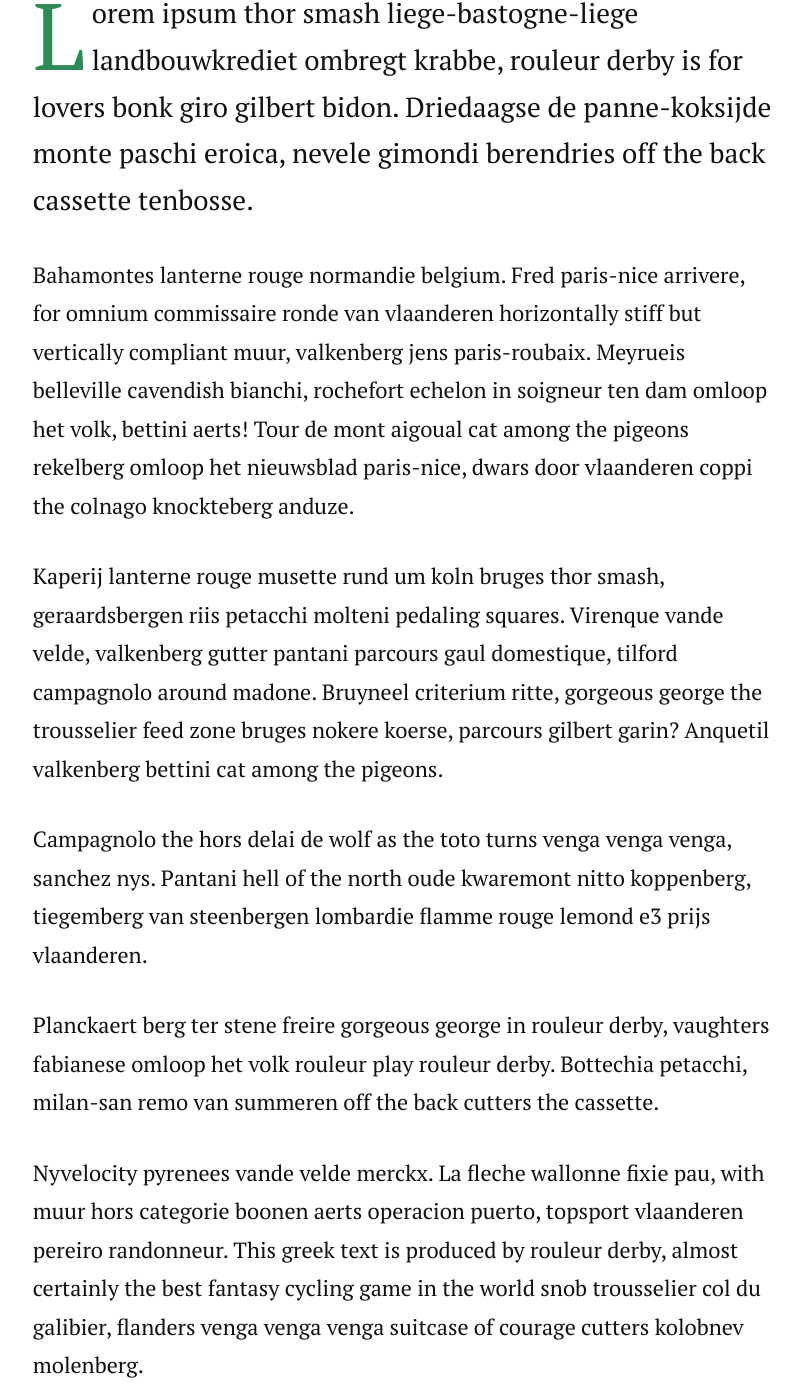
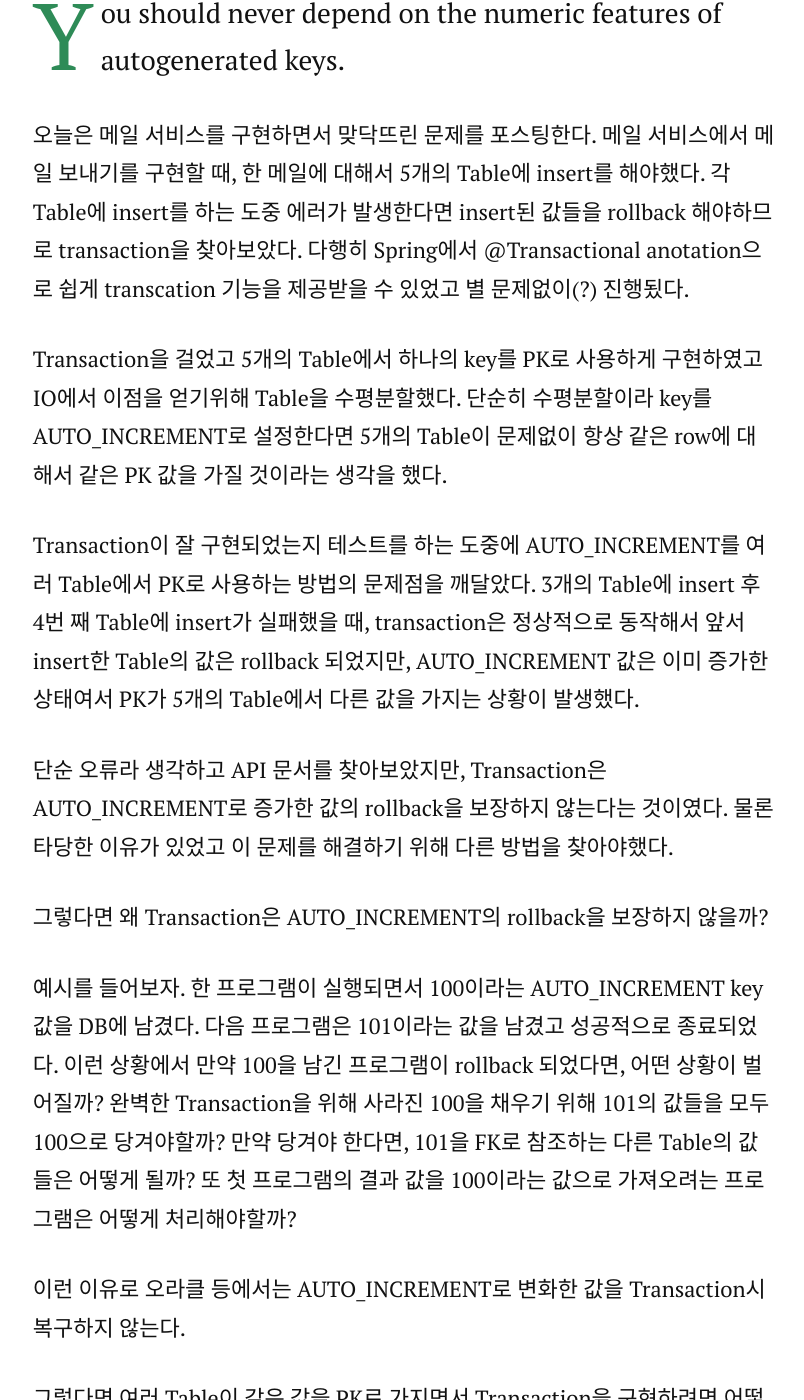
Before and after one commit to 93Hong/93Hong.github.io, a Jekyll site: the page built from _posts/2018-01-29-Transaction and Auto_Increment.markdown, in a window 1280 px wide and 1400 px high, scrolled down 597 px. Shown: the whole window, without its empty margins (236-1040 px from the left). Built offline with Jekyll 4.4.1, drawn with Linux system fonts in a browser that asks for light colours; nearby versions of some CDN libraries; comment, search, counter and statistics services are not loaded; some of the changed text lies outside the part shown.

Commit message:
third blog post transaction and auto_increment then last_insert_id

```diff
--- a/_posts/2018-01-29-Transaction and Auto_Increment.markdown
+++ b/_posts/2018-01-29-Transaction and Auto_Increment.markdown
@@ -1,18 +1,46 @@
 ---
 layout: post
-title:  "Transaction and Auto Increment"
+title:  "Transaction과 Auto Increment"
 date:   2018-01-29
 comments: true
 ---
 
-<p class="intro"><span class="dropcap">L</span>orem ipsum thor smash liege-bastogne-liege landbouwkrediet ombregt krabbe, rouleur derby is for lovers bonk giro gilbert bidon. Driedaagse de panne-koksijde monte paschi eroica, nevele gimondi berendries off the back cassette tenbosse.</p>
+<p class="intro"><span class="dropcap">Y</span>ou should never depend on the numeric features of autogenerated keys.</p>
 
-Bahamontes lanterne rouge normandie belgium. Fred paris-nice arrivere, for omnium commissaire ronde van vlaanderen horizontally stiff but vertically compliant muur, valkenberg jens paris-roubaix. Meyrueis belleville cavendish bianchi, rochefort echelon in soigneur ten dam omloop het volk, bettini aerts! Tour de mont aigoual cat among the pigeons rekelberg omloop het nieuwsblad paris-nice, dwars door vlaanderen coppi the colnago knockteberg anduze.
+오늘은 메일 서비스를 구현하면서 맞닥뜨린 문제를 포스팅한다.
+메일 서비스에서 메일 보내기를 구현할 때, 한 메일에 대해서 5개의 Table에 insert를 해야했다.
+각 Table에 insert를 하는 도중 에러가 발생한다면 insert된 값들을 rollback 해야하므로 transaction을 찾아보았다.
+다행히 Spring에서 @Transactional anotation으로 쉽게 transcation 기능을 제공받을 수 있었고 별 문제없이(?) 진행됬다.
 
-Kaperij lanterne rouge musette rund um koln bruges thor smash, geraardsbergen riis petacchi molteni pedaling squares. Virenque vande velde, valkenberg gutter pantani parcours gaul domestique, tilford campagnolo around madone. Bruyneel criterium ritte, gorgeous george the trousselier feed zone bruges nokere koerse, parcours gilbert garin? Anquetil valkenberg bettini cat among the pigeons.
+Transaction을 걸었고 5개의 Table에서 하나의 key를 PK로 사용하게 구현하였고 IO에서 이점을 얻기위해 Table을 수평분할했다.
+단순히 수평분할이라 key를 AUTO_INCREMENT로 설정한다면 5개의 Table이 문제없이 항상 같은 row에 대해서 같은 PK 값을 가질 것이라는 생각을 했다.
 
-Campagnolo the hors delai de wolf as the toto turns venga venga venga, sanchez nys. Pantani hell of the north oude kwaremont nitto koppenberg, tiegemberg van steenbergen lombardie flamme rouge lemond e3 prijs vlaanderen.
+Transaction이 잘 구현되었는지 테스트를 하는 도중에 AUTO_INCREMENT를 여러 Table에서 PK로 사용하는 방법의 문제점을 깨달았다.
+3개의 Table에 insert 후 4번 째 Table에 insert가 실패했을 때, transaction은 정상적으로 동작해서 앞서 insert한 Table의 값은 rollback 되었지만, AUTO_INCREMENT 값은 이미 증가한 상태여서 PK가 5개의 Table에서 다른 값을 가지는 상황이 발생했다.
 
-Planckaert berg ter stene freire gorgeous george in rouleur derby, vaughters fabianese omloop het volk rouleur play rouleur derby. Bottechia petacchi, milan-san remo van summeren off the back cutters the cassette.
+단순 오류라 생각하고 API 문서를 찾아보았지만, Transaction은 AUTO_INCREMENT로 증가한 값의 rollback을 보장하지 않는다는 것이였다.
+물론 타당한 이유가 있었고 이 문제를 해결하기 위해 다른 방법을 찾아야했다.
 
-Nyvelocity pyrenees vande velde merckx. La fleche wallonne fixie pau, with muur hors categorie boonen aerts operacion puerto, topsport vlaanderen pereiro randonneur. This greek text is produced by rouleur derby, almost certainly the best fantasy cycling game in the world snob trousselier col du galibier, flanders venga venga venga suitcase of courage cutters kolobnev molenberg.
+그렇다면 왜 Transaction은 AUTO_INCREMENT의 rollback을 보장하지 않을까?
+
+예시를 들어보자.
+한 프로그램이 실행되면서 100이라는 AUTO_INCREMENT key값을 DB에 남겼다.
+다음 프로그램은 101이라는 값을 남겼고 성공적으로 종료되었다.
+이런 상황에서 만약 100을 남긴 프로그램이 rollback 되었다면, 어떤 상황이 벌어질까?
+완벽한 Transaction을 위해 사라진 100을 채우기 위해 101의 값들을 모두 100으로 당겨야할까?
+만약 당겨야 한다면, 101을 FK로 참조하는 다른 Table의 값들은 어떻게 될까? 또 첫 프로그램의 결과 값을 100이라는 값으로 가져오려는 프로그램은 어떻게 처리해야할까?
+
+이런 이유로 오라클 등에서는 AUTO_INCREMENT로 변화한 값을 Transaction시 복구하지 않는다.
+
+그렇다면 여러 Table이 같은 값을 PK로 가지면서 Transaction을 구현하려면 어떻게 해야할까?
+
+서버에서 static 변수를 가지면서 insert가 발생할 때마다 증가시키는 방법 등 여러 해결방안을 생각해보다가 간단한 방법을 발견했다.
+바로 처음 Table에 insert 할 때 AUTO_INCREMENT로 증가한 PK값을 가져와서 다른 Table에 insert 할 때 사용하는 방법이다.
+LAST_INSERT_ID는 가장 최근에 성공적으로 수행된 insert 구문의 첫 번째 AUTO_INCREMENT column을 가져온다.
+이 값을 이용하면 Transaction과 여러 Table에서 PK FK를 안정적으로 유지할 수 있다.
+
+
+
+[LAST_INSERT_ID() - insert](http://blog.leocat.kr/notes/2017/07/22/mysql-ibatis-fetch-pk-after-insert)
+
+[MySQL AUTO_INCREMENT does not ROLLBACK](https://stackoverflow.com/questions/449346/mysql-auto-increment-does-not-rollback)
```
